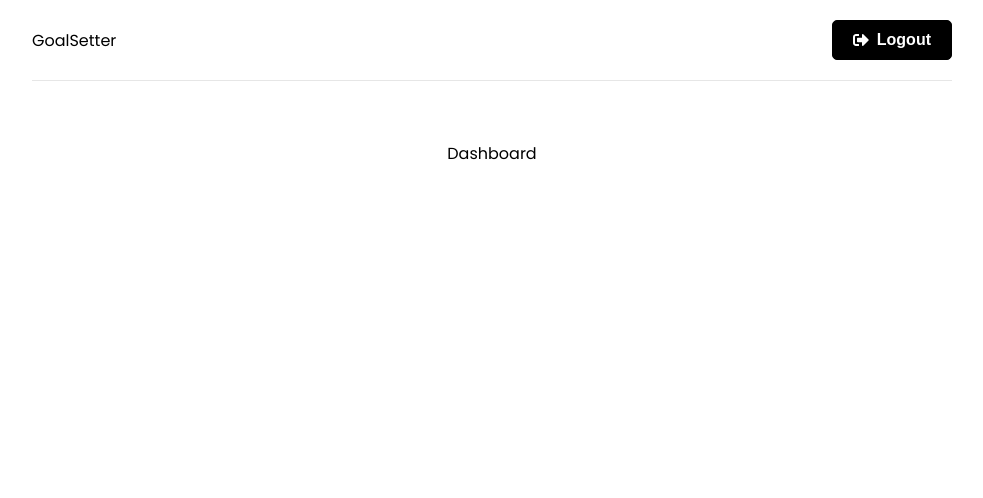
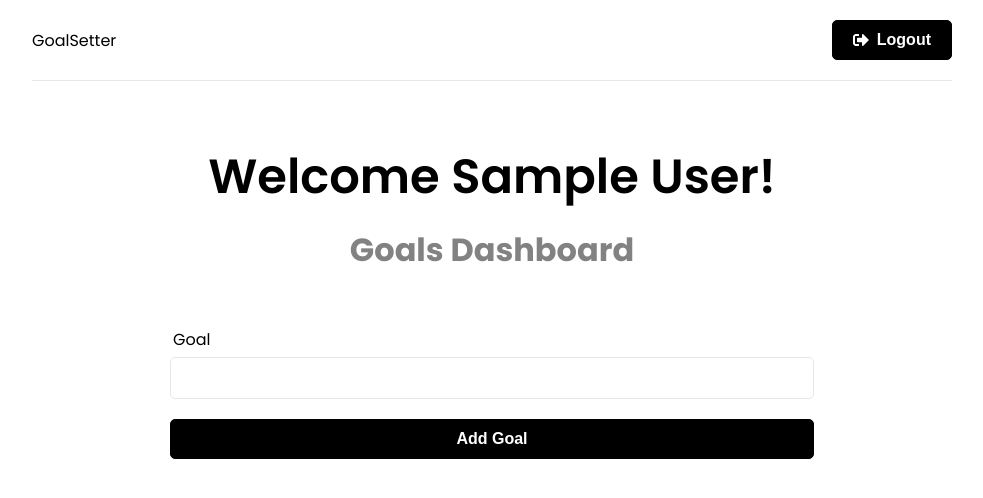
Before and after one commit to yodkwtf/MERN-Goals-Tracker, a React (Create React App) app in the folder client/: page / in a window 1280 px wide. Shown: the top 498 px of the page, without its empty margins (148-1131 px from the left). Built offline with nearby package versions, Linux system fonts and the light colour scheme; sample sign-in values are in the browser's storage.

Commit message:
dashboard and craete goals setup

```diff
--- a/client/src/app/store.js
+++ b/client/src/app/store.js
@@ -1,8 +1,10 @@
 import { configureStore } from '@reduxjs/toolkit';
 import authReducer from '../features/auth/authSlice';
+import goalReducer from '../features/goals/goalSlice';
 
 export const store = configureStore({
   reducer: {
     auth: authReducer,
+    goals: goalReducer,
   },
 });
--- /dev/null
+++ b/client/src/components/GoalForm.jsx
@@ -0,0 +1,45 @@
+import { useState, useEffect } from 'react';
+import { useDispatch, useSelector } from 'react-redux';
+import { createGoal } from '../features/goals/goalSlice';
+
+const GoalForm = () => {
+  const [text, setText] = useState('');
+
+  const dispatch = useDispatch();
+
+  // handleChange
+  const handleChange = (e) => {
+    setText(e.target.value);
+  };
+
+  // handleSubmit
+  const handleSubmit = (e) => {
+    e.preventDefault();
+
+    dispatch(createGoal({ text }));
+    setText('');
+  };
+
+  return (
+    <section className="form">
+      <form onSubmit={handleSubmit}>
+        <div className="form-group">
+          <label htmlFor="goal">Goal</label>
+          <input
+            type="text"
+            name="goal"
+            id="goal"
+            value={text}
+            onChange={handleChange}
+          />
+        </div>
+        <div className="form-group">
+          <button type="submit" className="btn btn-block">
+            Add Goal
+          </button>
+        </div>
+      </form>
+    </section>
+  );
+};
+export default GoalForm;
--- /dev/null
+++ b/client/src/features/goals/goalService.js
@@ -0,0 +1,20 @@
+import axios from 'axios';
+
+const API_URL = '/api/goals';
+
+// Create new goal
+const create = async (goal, token) => {
+  const config = {
+    headers: {
+      Authorization: `Bearer ${token}`,
+    },
+  };
+  const response = await axios.post(API_URL, goal, config);
+  return response.data;
+};
+
+const goalService = {
+  create,
+};
+
+export default goalService;
--- /dev/null
+++ b/client/src/features/goals/goalSlice.js
@@ -0,0 +1,68 @@
+import { createAsyncThunk, createSlice } from '@reduxjs/toolkit';
+import goalService from './goalService';
+
+// initial state for goals
+const initialState = {
+  goals: [],
+  isError: false,
+  isSuccess: false,
+  isLoading: false,
+  message: '',
+};
+
+// create goal
+export const createGoal = createAsyncThunk(
+  'goals/createGoal',
+  async (goal, thunkAPI) => {
+    try {
+      // since goals are protected, we need to pass the token in the header
+      const token = thunkAPI.getState().auth.user.token;
+      return await goalService.create(goal, token);
+    } catch (error) {
+      console.log(error);
+      const message =
+        (error.response &&
+          error.response.data &&
+          error.response.data.message) ||
+        error.message ||
+        error.toString();
+
+      return thunkAPI.rejectWithValue(message);
+    }
+  }
+);
+
+// create slice for goals
+const goalSlice = createSlice({
+  name: 'goals',
+  initialState,
+  reducers: {
+    reset: (state) => initialState, // reset state to initialState
+  },
+
+  // in authSlice.js we followed the `builder` pattern
+  extraReducers: {
+    // create goal
+    [createGoal.pending]: (state) => {
+      state.isLoading = true;
+    },
+
+    [createGoal.fulfilled]: (state, action) => {
+      state.isLoading = false;
+      state.isSuccess = true;
+      state.goals.push(action.payload);
+    },
+
+    [createGoal.rejected]: (state, action) => {
+      state.isLoading = false;
+      state.isError = true;
+      state.message = action.payload;
+    },
+  },
+});
+
+// export actions
+export const { reset } = goalSlice.actions;
+
+// export selectors
+export default goalSlice.reducer;
--- a/client/src/pages/Dashboard.jsx
+++ b/client/src/pages/Dashboard.jsx
@@ -1,5 +1,30 @@
+import { useEffect } from 'react';
+import { useDispatch, useSelector } from 'react-redux';
+import { useNavigate } from 'react-router-dom';
+import GoalForm from '../components/GoalForm';
+
 const Dashboard = () => {
-  return <div>Dashboard</div>;
+  const dispatch = useDispatch();
+  const navigate = useNavigate();
+
+  const user = useSelector((store) => store.auth.user);
+
+  useEffect(() => {
+    if (!user) {
+      navigate('/login');
+    }
+  }, [user, navigate]);
+
+  return (
+    <>
+      <section className="heading">
+        <h1>Welcome {user && user.name}!</h1>
+        <p>Goals Dashboard</p>
+      </section>
+
+      <GoalForm />
+    </>
+  );
 };
 
 export default Dashboard;
```
Also changed, not shown: 1 other file (tests, documents, lock files or other folders).
